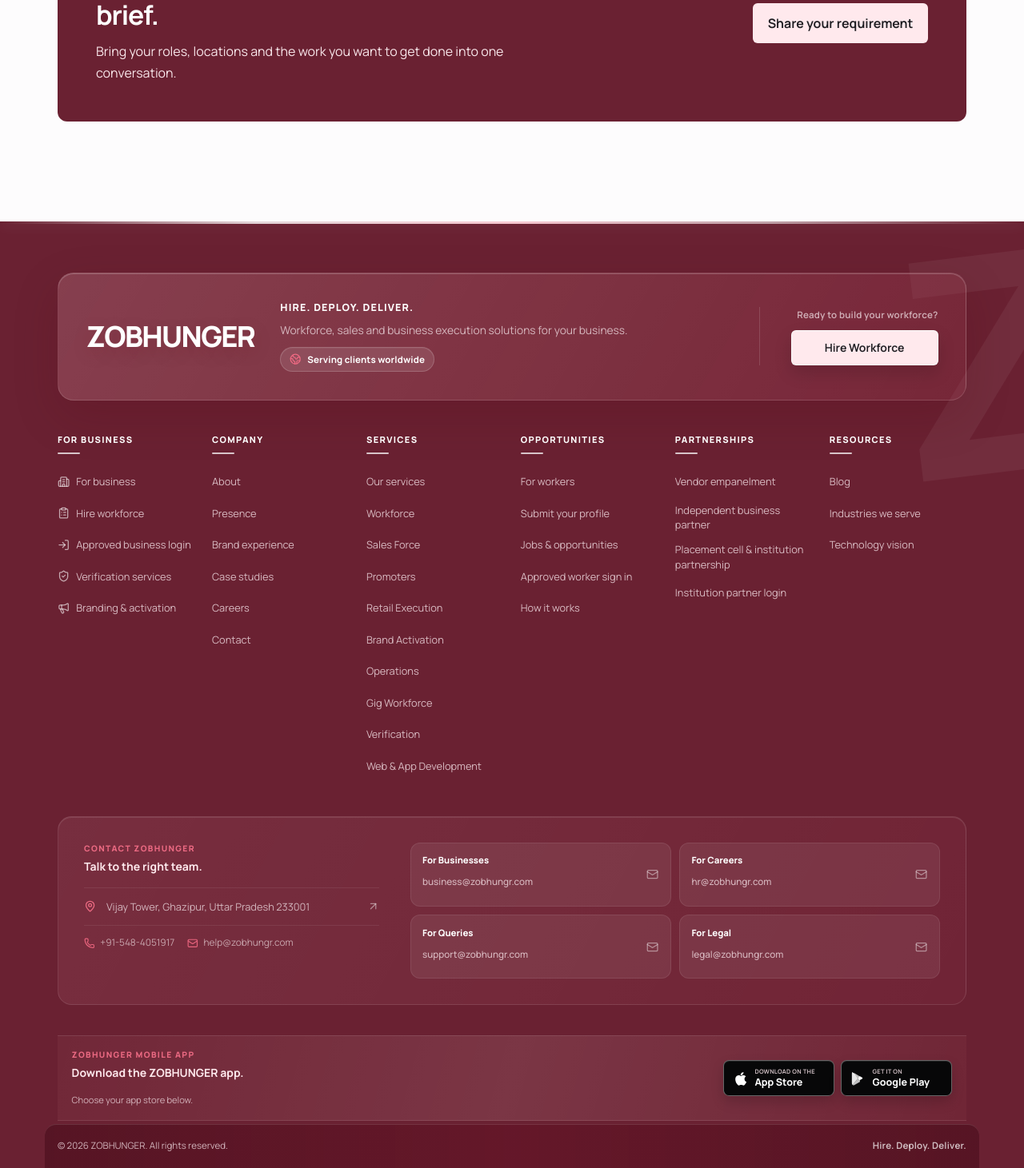
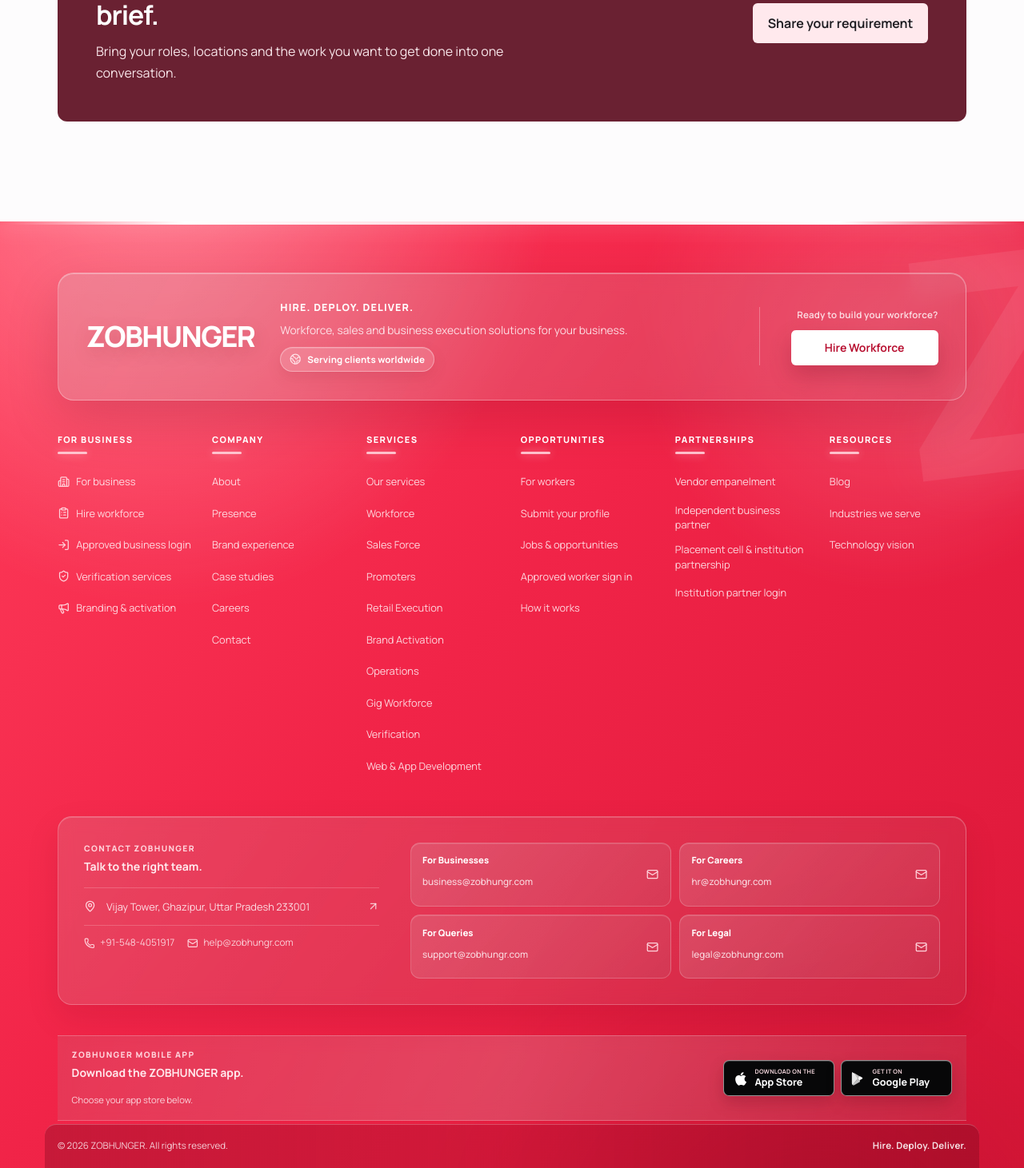
Before and after one commit to Aayush20253534/ZOBHUNGER, a Next.js app in the folder client/: page /blogs in a window 1280 px wide. Shown: the part 2446-3907 px from the top of the page at 80% size. Built offline with nearby package versions, Linux system fonts and the light colour scheme; no server answers.

Commit message:
Brighten and polish footer design

```diff
--- a/client/src/styles/footer-business.css
+++ b/client/src/styles/footer-business.css
@@ -819,3 +819,268 @@
     max-width: 9rem;
   }
 }
+
+/*
+ * Bright footer polish
+ *
+ * The footer keeps the red brand language, but now uses a lighter scarlet
+ * surface, glass-like panels and clearer white hierarchy so it reads as a
+ * strong closing section on both large and small screens.
+ */
+.zb-site .zb-footer {
+  background:
+    radial-gradient(ellipse at 16% -10%, rgba(255, 255, 255, 0.38), transparent 31rem),
+    radial-gradient(circle at 87% 12%, rgba(255, 170, 183, 0.3), transparent 20rem),
+    radial-gradient(circle at 80% 112%, rgba(119, 0, 26, 0.24), transparent 32rem),
+    linear-gradient(132deg, #ff3c5a 0%, #f12448 45%, #db1738 100%);
+}
+
+.zb-site .zb-footer::before {
+  height: 4px;
+  background: linear-gradient(90deg, transparent 0%, #fff 18%, #ffd4dc 50%, #fff 82%, transparent 100%);
+  box-shadow: 0 2px 24px rgba(255, 255, 255, 0.42);
+}
+
+.zb-site .zb-footer::after {
+  color: rgba(255, 255, 255, 0.075);
+  text-shadow: 0 0 5rem rgba(255, 255, 255, 0.1);
+}
+
+.zb-site .zb-footer .zb-footer-grid {
+  position: relative;
+}
+
+.zb-site .zb-footer .zb-footer-intro {
+  border-color: rgba(255, 255, 255, 0.3);
+  background:
+    linear-gradient(120deg, rgba(255, 255, 255, 0.23), rgba(255, 255, 255, 0.08)),
+    rgba(151, 0, 32, 0.14);
+  box-shadow:
+    inset 0 1px 0 rgba(255, 255, 255, 0.3),
+    0 1.5rem 4rem rgba(113, 0, 24, 0.2);
+  -webkit-backdrop-filter: blur(12px);
+  backdrop-filter: blur(12px);
+}
+
+.zb-site .zb-footer .zb-footer-intro p {
+  color: rgba(255, 247, 249, 0.86);
+}
+
+.zb-site .zb-footer .zb-footer-global {
+  border-color: rgba(255, 255, 255, 0.34);
+  background: rgba(255, 255, 255, 0.16);
+  box-shadow:
+    inset 0 1px 0 rgba(255, 255, 255, 0.16),
+    0 0.45rem 1.2rem rgba(109, 0, 24, 0.1);
+}
+
+.zb-site .zb-footer .zb-footer-global svg {
+  color: #ffe1e7;
+}
+
+.zb-site .zb-footer .zb-footer-intro-action {
+  border-left-color: rgba(255, 255, 255, 0.28);
+}
+
+.zb-site .zb-footer .zb-footer-intro-action > span {
+  color: rgba(255, 247, 249, 0.84);
+}
+
+.zb-site .zb-footer .zb-footer-intro-action .zb-action-link {
+  border-color: rgba(255, 255, 255, 0.95);
+  background: #fff;
+  color: #b70d2e;
+  box-shadow: 0 0.8rem 1.7rem rgba(106, 0, 23, 0.24);
+}
+
+.zb-site .zb-footer .zb-footer-intro-action .zb-action-link:hover {
+  background: #fff0f3;
+  color: #930725;
+  box-shadow: 0 1rem 2rem rgba(106, 0, 23, 0.3);
+}
+
+.zb-site .zb-footer .zb-footer-desktop-group h2 {
+  color: #fff;
+}
+
+.zb-site .zb-footer .zb-footer-desktop-group h2::after {
+  width: 2.3rem;
+  height: 3px;
+  background: #ffd1da;
+  box-shadow: 0 0 0.7rem rgba(255, 220, 226, 0.65);
+}
+
+.zb-site .zb-footer .zb-footer-desktop-group li a {
+  color: rgba(255, 248, 250, 0.84);
+}
+
+.zb-site .zb-footer .zb-footer-link-icon,
+.zb-site .zb-footer .zb-footer-desktop-group li a:hover .zb-footer-link-icon {
+  color: #ffd1da;
+}
+
+.zb-site .zb-footer .zb-footer-desktop-group li a:focus-visible,
+.zb-site .zb-footer .zb-footer-mobile-group li a:focus-visible,
+.zb-site .zb-footer .zb-footer-address:focus-visible,
+.zb-site .zb-footer .zb-footer-office-meta a:focus-visible,
+.zb-site .zb-footer .zb-footer-contact-channels a:focus-visible,
+.zb-site .zb-footer .zb-footer-store-badge:focus-visible {
+  outline: 2px solid #fff;
+  outline-offset: 3px;
+  border-radius: 0.35rem;
+}
+
+.zb-site .zb-footer .zb-footer-directory {
+  border-color: rgba(255, 255, 255, 0.24);
+  background:
+    linear-gradient(118deg, rgba(255, 255, 255, 0.14), rgba(255, 255, 255, 0.06)),
+    rgba(127, 0, 27, 0.1);
+  box-shadow:
+    inset 0 1px 0 rgba(255, 255, 255, 0.18),
+    0 1rem 2.5rem rgba(105, 0, 22, 0.12);
+  -webkit-backdrop-filter: blur(10px);
+  backdrop-filter: blur(10px);
+}
+
+.zb-site .zb-footer .zb-footer-eyebrow {
+  color: #ffd4dc;
+}
+
+.zb-site .zb-footer .zb-footer-address {
+  border-color: rgba(255, 255, 255, 0.19);
+  color: rgba(255, 248, 250, 0.86);
+}
+
+.zb-site .zb-footer .zb-footer-address svg,
+.zb-site .zb-footer .zb-footer-office-meta svg {
+  color: #ffd4dc;
+}
+
+.zb-site .zb-footer .zb-footer-address svg:last-child {
+  color: rgba(255, 255, 255, 0.7);
+}
+
+.zb-site .zb-footer .zb-footer-office-meta a {
+  color: rgba(255, 248, 250, 0.8);
+}
+
+.zb-site .zb-footer .zb-footer-contact-channels a {
+  border-color: rgba(255, 255, 255, 0.2);
+  background:
+    linear-gradient(135deg, rgba(255, 255, 255, 0.15), rgba(255, 255, 255, 0.07)),
+    rgba(120, 0, 25, 0.08);
+  box-shadow: inset 0 1px 0 rgba(255, 255, 255, 0.12);
+}
+
+.zb-site .zb-footer .zb-footer-contact-channels a::before {
+  background: #ffe1e7;
+}
+
+.zb-site .zb-footer .zb-footer-contact-channels a:hover {
+  border-color: rgba(255, 255, 255, 0.48);
+  background:
+    linear-gradient(135deg, rgba(255, 255, 255, 0.22), rgba(255, 255, 255, 0.1)),
+    rgba(120, 0, 25, 0.08);
+  box-shadow:
+    inset 0 1px 0 rgba(255, 255, 255, 0.18),
+    0 0.75rem 1.5rem rgba(101, 0, 22, 0.14);
+}
+
+.zb-site .zb-footer .zb-footer-contact-channels strong {
+  color: rgba(255, 248, 250, 0.82);
+}
+
+.zb-site .zb-footer .zb-footer-contact-channels svg,
+.zb-site .zb-footer .zb-footer-contact-channels a:hover svg {
+  color: #ffd4dc;
+}
+
+.zb-site .zb-footer .zb-footer-app {
+  border-color: rgba(255, 255, 255, 0.23);
+  background:
+    linear-gradient(105deg, rgba(255, 255, 255, 0.1), rgba(255, 255, 255, 0.18), rgba(255, 255, 255, 0.08)),
+    rgba(115, 0, 24, 0.09);
+  -webkit-backdrop-filter: blur(10px);
+  backdrop-filter: blur(10px);
+}
+
+.zb-site .zb-footer .zb-footer-app-copy p {
+  color: rgba(255, 248, 250, 0.82);
+}
+
+.zb-site .zb-footer .zb-footer-store-badge {
+  border-color: rgba(255, 255, 255, 0.56);
+  box-shadow:
+    inset 0 1px 0 rgba(255, 255, 255, 0.14),
+    0 0.55rem 1.2rem rgba(84, 0, 17, 0.22);
+}
+
+.zb-site .zb-footer .zb-footer-store-badge[href]:hover {
+  border-color: #fff;
+  box-shadow:
+    inset 0 1px 0 rgba(255, 255, 255, 0.18),
+    0 0.8rem 1.5rem rgba(84, 0, 17, 0.3);
+}
+
+.zb-site .zb-footer .zb-footer-store-copy small {
+  color: #ffe1e7;
+}
+
+.zb-site .zb-footer .zb-footer-bottom {
+  border-top-color: rgba(255, 255, 255, 0.24);
+  background: linear-gradient(90deg, rgba(91, 0, 19, 0.28), rgba(120, 0, 26, 0.18), rgba(91, 0, 19, 0.28));
+  color: rgba(255, 248, 250, 0.82);
+}
+
+.zb-site .zb-footer .zb-footer-bottom p:last-child {
+  color: rgba(255, 255, 255, 0.9);
+}
+
+@media (max-width: 767px) {
+  .zb-site .zb-footer .zb-footer-intro-action {
+    border-top-color: rgba(255, 255, 255, 0.28);
+  }
+
+  .zb-site .zb-footer .zb-footer-mobile-group {
+    border-bottom-color: rgba(255, 255, 255, 0.19);
+  }
+
+  .zb-site .zb-footer .zb-footer-mobile-group > summary svg {
+    color: #ffe1e7;
+  }
+
+  .zb-site .zb-footer .zb-footer-mobile-group li a {
+    color: rgba(255, 248, 250, 0.82);
+  }
+
+  .zb-site .zb-footer .zb-footer-directory {
+    border-color: rgba(255, 255, 255, 0.26);
+  }
+
+  .zb-site .zb-footer .zb-footer-contact-channels {
+    border-top-color: rgba(255, 255, 255, 0.18);
+  }
+
+  .zb-site .zb-footer .zb-footer-contact-channels a {
+    border-bottom-color: rgba(255, 255, 255, 0.18);
+    background: transparent;
+    box-shadow: none;
+  }
+
+  .zb-site .zb-footer .zb-footer-app {
+    border: 1px solid rgba(255, 255, 255, 0.22);
+    border-radius: 0.85rem;
+    padding: 1rem;
+    background:
+      linear-gradient(105deg, rgba(255, 255, 255, 0.12), rgba(255, 255, 255, 0.06)),
+      rgba(115, 0, 24, 0.1);
+  }
+}
+
+@media (prefers-reduced-motion: reduce) {
+  .zb-site .zb-footer * {
+    transition-duration: 0.01ms !important;
+    animation-duration: 0.01ms !important;
+    animation-iteration-count: 1 !important;
+  }
+}
```
